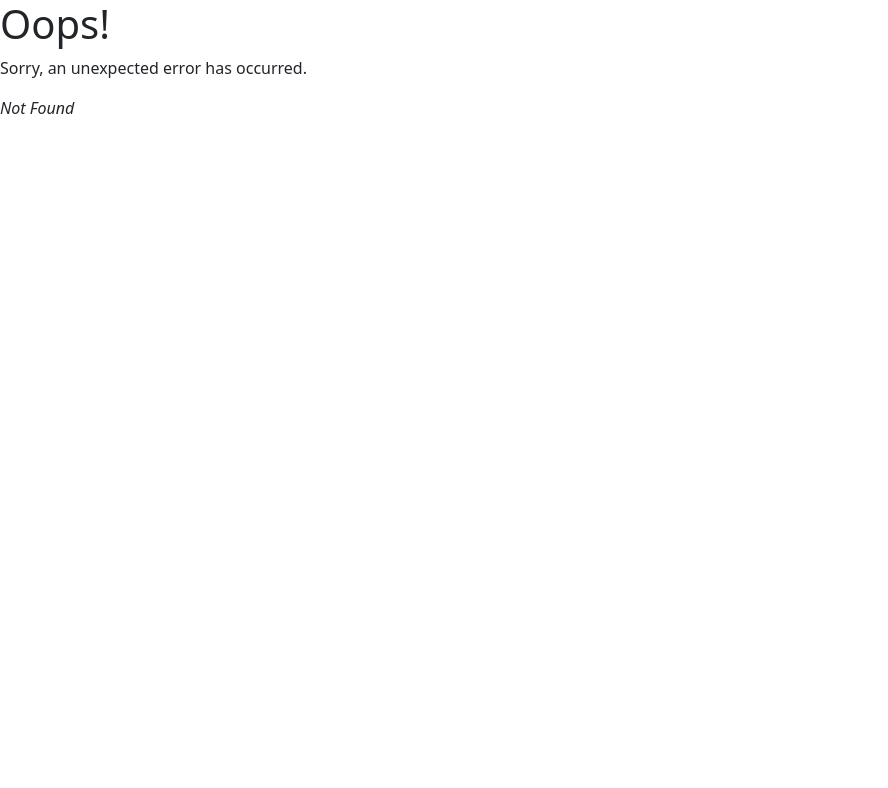
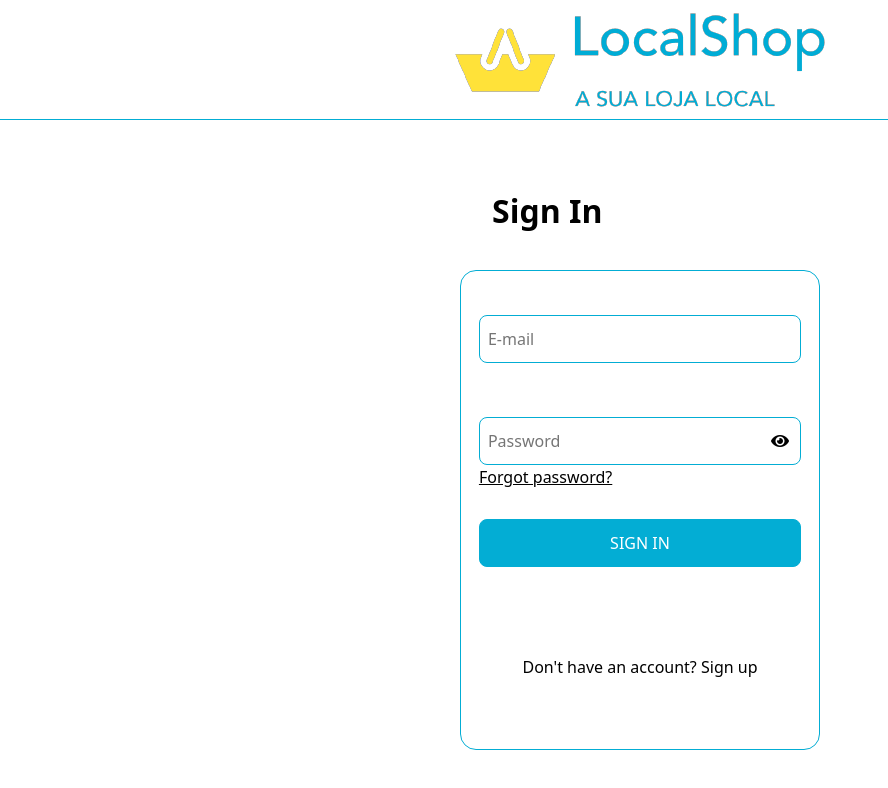
Before and after one commit to FelipeCardos/PTI, a React (Vite) app in the folder Projeto/code/client/shop-vite/: page /signin in a window 1280 px wide. Before the commit this address had no page. Shown: the top 788 px of the page, without its empty margins (0-888 px from the left). Built offline with nearby package versions, Linux system fonts and the light colour scheme.

Commit message:
Mudança de NOMES Login para Sign in, coerencia

```diff
--- a/Projeto/code/client/shop-vite/src/components/Login/Login.jsx
+++ b/Projeto/code/client/shop-vite/src/components/Signin/Signin.jsx
@@ -2,9 +2,9 @@ import axios from "axios";
 import React, { useState } from "react";
 import { useNavigate } from "react-router-dom";
 import NavBarBase from "../NavBarBase/NavBarBase";
-import "./Login.css";
+import "./Signin.css";
 
-export default function Login(props) {
+export default function Signin(props) {
   let navigate = useNavigate();
   const [formData, setFormData] = useState({
     email: "",
@@ -50,11 +50,11 @@ export default function Login(props) {
         <NavBarBase />
       </div>
       <div className='container'>
-        <h1 className='loginTitle'>Login</h1>
+        <h1 className='loginTitle'>Sign In</h1>
         <form
           onSubmit={handleSubmit}
           className='loginForm'
-          style={{ paddingTop: "clamp(2em, 5em, 10em" }}
+          style={{ paddingTop: "clamp(30px, 3em, 10%)" }}
         >
           <div>
             <input
--- a/Projeto/code/client/shop-vite/src/main.jsx
+++ b/Projeto/code/client/shop-vite/src/main.jsx
@@ -6,7 +6,7 @@ import LoadingSpinner from "./components/Loadings/LoadingSpinner";
 import "./index.css";
 const ErrorPage = lazy(() => import("./pages/error-page"));
 const HomePage = lazy(() => import("./pages/HomePage"));
-const LoginPage = lazy(() => import("./pages/LoginPage"));
+const SigninPage = lazy(() => import("./pages/SigninPage"));
 const SignupPage = lazy(() => import("./pages/SignupPage"));
 const ProducerPage = lazy(() => import("./pages/ProducerPage"));
 const AddVehicleProductionUnitPage = lazy(() =>
@@ -27,10 +27,10 @@ const router = createBrowserRouter([
     errorElement: <ErrorPage />,
   },
   {
-    path: "/login",
+    path: "/signin",
     element: (
       <Suspense fallback={<LoadingSpinner />}>
-        <LoginPage />
+        <SigninPage />
       </Suspense>
     ),
   },
--- a/Projeto/code/client/shop-vite/src/pages/LoginPage.jsx
+++ /dev/null
@@ -1,6 +0,0 @@
-import React from "react";
-import Login from "../components/Login/login";
-
-export default function LoginPage(props) {
-  return <Login></Login>;
-}
--- /dev/null
+++ b/Projeto/code/client/shop-vite/src/pages/SigninPage.jsx
@@ -0,0 +1,6 @@
+import React from "react";
+import Signin from "../components/Signin/Signin";
+
+export default function SigninPage(props) {
+  return <Signin></Signin>;
+}
```
Also changed, not shown: Projeto/code/client/shop-vite/src/components/Signin/Signin.css (renamed from Projeto/code/client/shop-vite/src/components/Login/Login.css).
